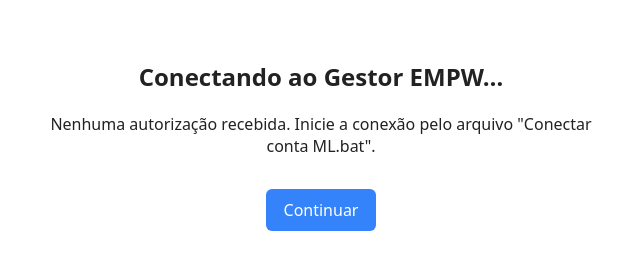
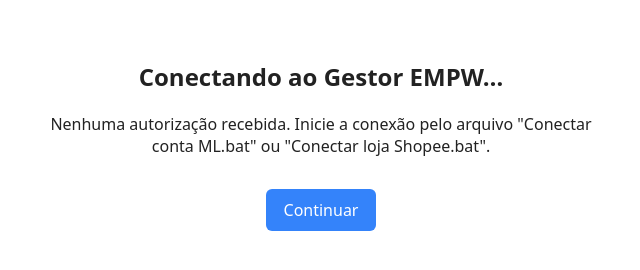
Before and after one commit to EmporioWeb/gestor-empw-callback, a plain HTML site: page index.html in a window 1280 px wide. Shown: the whole page, without its empty margins (319-959 px from the left). Drawn offline with Linux system fonts and the light colour scheme.

Commit message:
Ponte: repassar também shop_id/main_account_id (Shopee)

```diff
--- a/index.html
+++ b/index.html
@@ -13,15 +13,16 @@
 </head>
 <body>
 <h2>Conectando ao Gestor EMPW…</h2>
-<p id="msg">Repassando a autorização do Mercado Livre para o seu computador.</p>
+<p id="msg">Repassando a autorização (Mercado Livre / Shopee) para o seu computador.</p>
 <p><a class="botao" id="continuar" href="#" hidden>Continuar</a></p>
 <script>
   // Página-ponte: o Mercado Livre não aceita redirecionar para "localhost",
   // então ele manda para cá e esta página repassa para o sistema no seu PC.
-  // Não guarda nada. O destino é fixo e só 4 parâmetros são repassados.
+  // A Shopee usa a mesma ponte. Não guarda nada. O destino é fixo e só os parâmetros da lista são repassados.
   (function () {
     var DESTINO = "http://localhost:8080/callback";
-    var PERMITIDOS = ["code", "state", "error", "error_description"];
+    // shop_id / main_account_id: a Shopee devolve a loja que autorizou junto com o code.
+    var PERMITIDOS = ["code", "state", "error", "error_description", "shop_id", "main_account_id"];
     var recebido = new URLSearchParams(window.location.search);
     var repassar = new URLSearchParams();
     PERMITIDOS.forEach(function (nome) {
@@ -29,7 +30,7 @@
     });
     var msg = document.getElementById("msg");
     if (!repassar.has("code") && !repassar.has("error")) {
-      msg.textContent = "Nenhuma autorização recebida. Inicie a conexão pelo arquivo \"Conectar conta ML.bat\".";
+      msg.textContent = "Nenhuma autorização recebida. Inicie a conexão pelo arquivo \"Conectar conta ML.bat\" ou \"Conectar loja Shopee.bat\".";
       return;
     }
     var url = DESTINO + "?" + repassar.toString();
```
